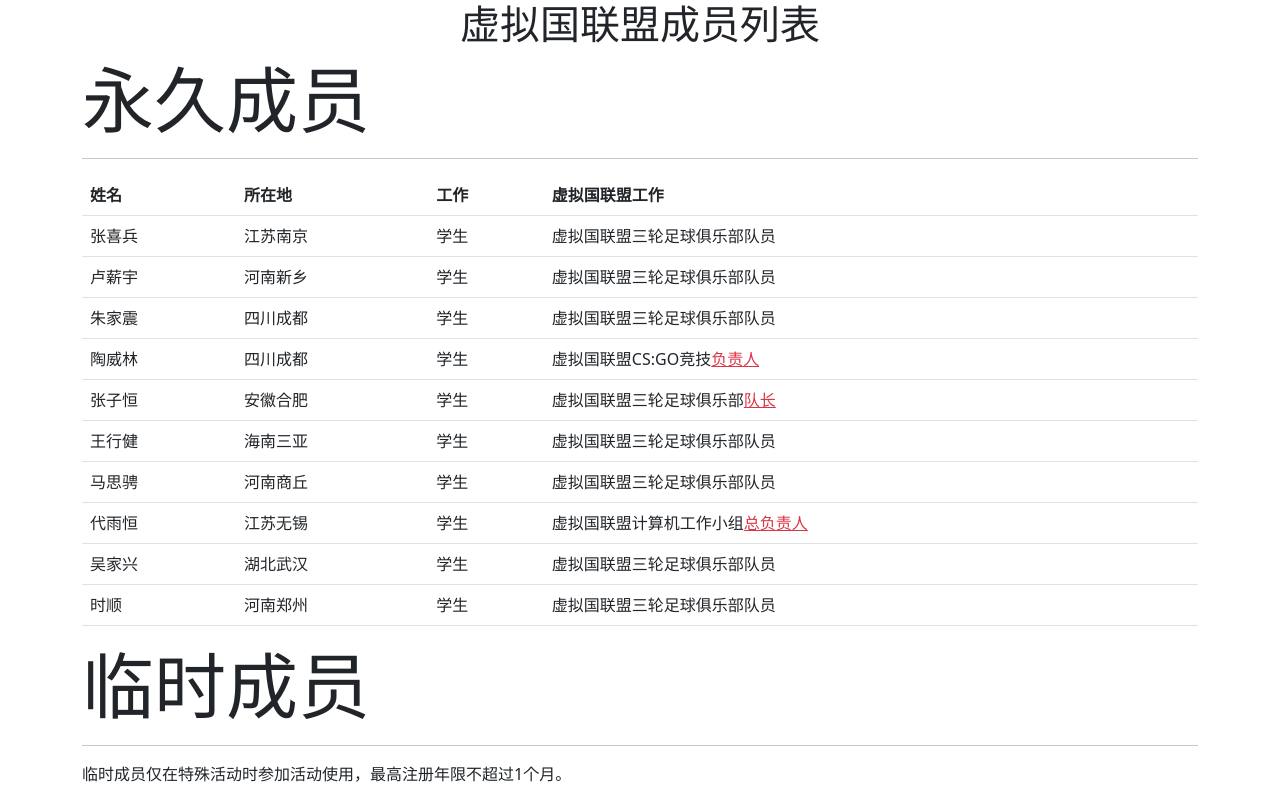
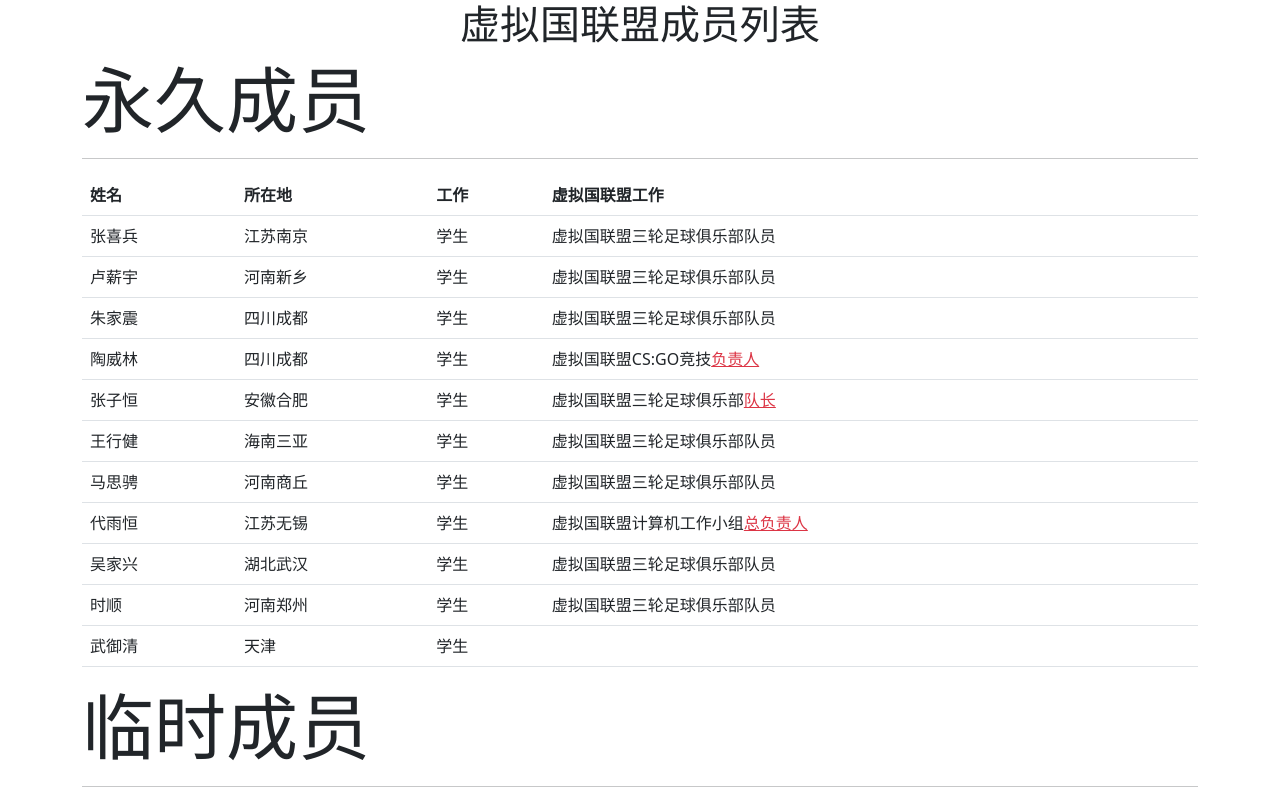
Before and after one commit to qierr/qierr.github.io, a plain HTML site: page unrealunion/memlist.html in a window 1280 px wide. Shown: the top 799 px of the page. Drawn offline with Linux system fonts and the light colour scheme.

Commit message:
Update memlist.html

```diff
--- a/unrealunion/memlist.html
+++ b/unrealunion/memlist.html
@@ -82,7 +82,12 @@
         <td>学生</td>
         <td>虚拟国联盟三轮足球俱乐部队员</td>
       </tr>
-
+    <tr>
+        <td>武御清</td>
+        <td>天津</td>
+        <td>学生</td>
+        <td></td>
+      </tr>
 
     </tbody>
   </table>
```
